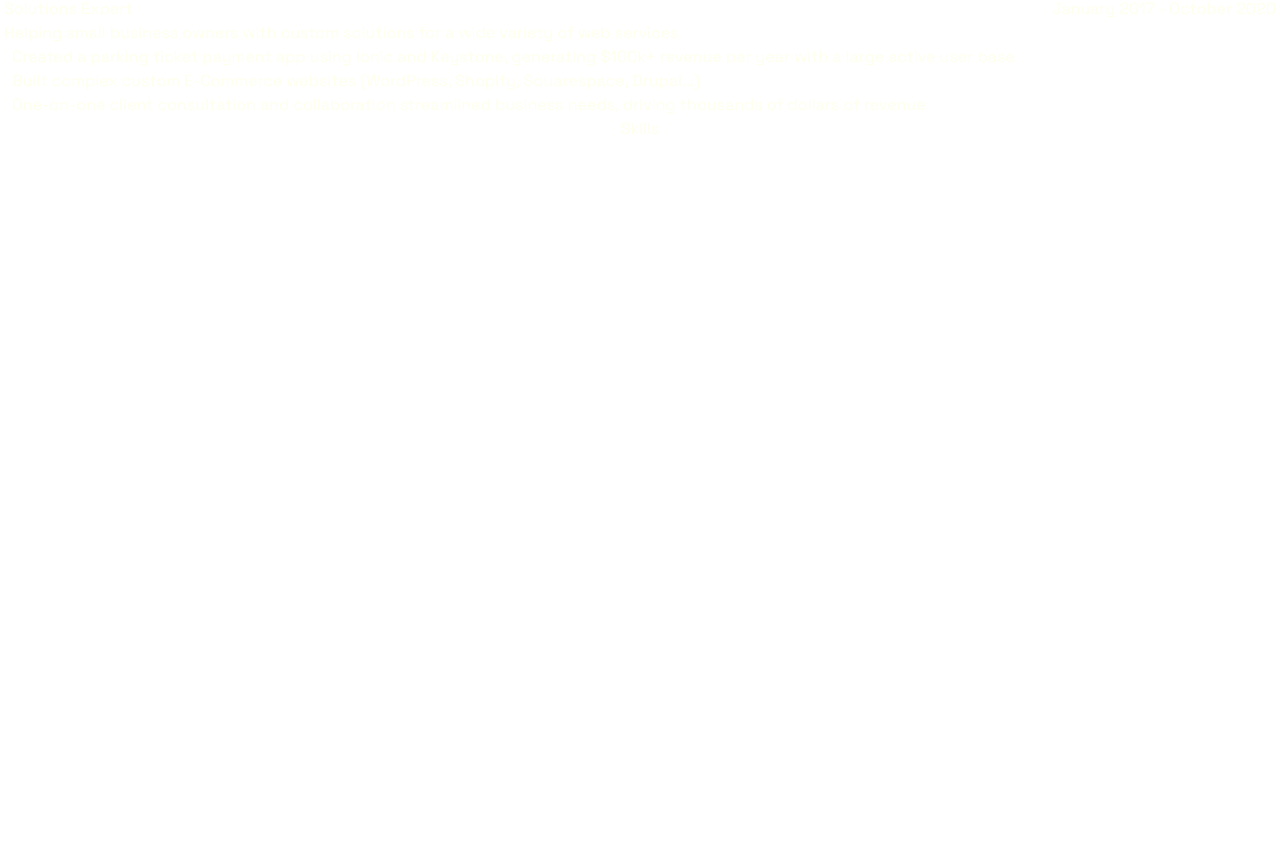
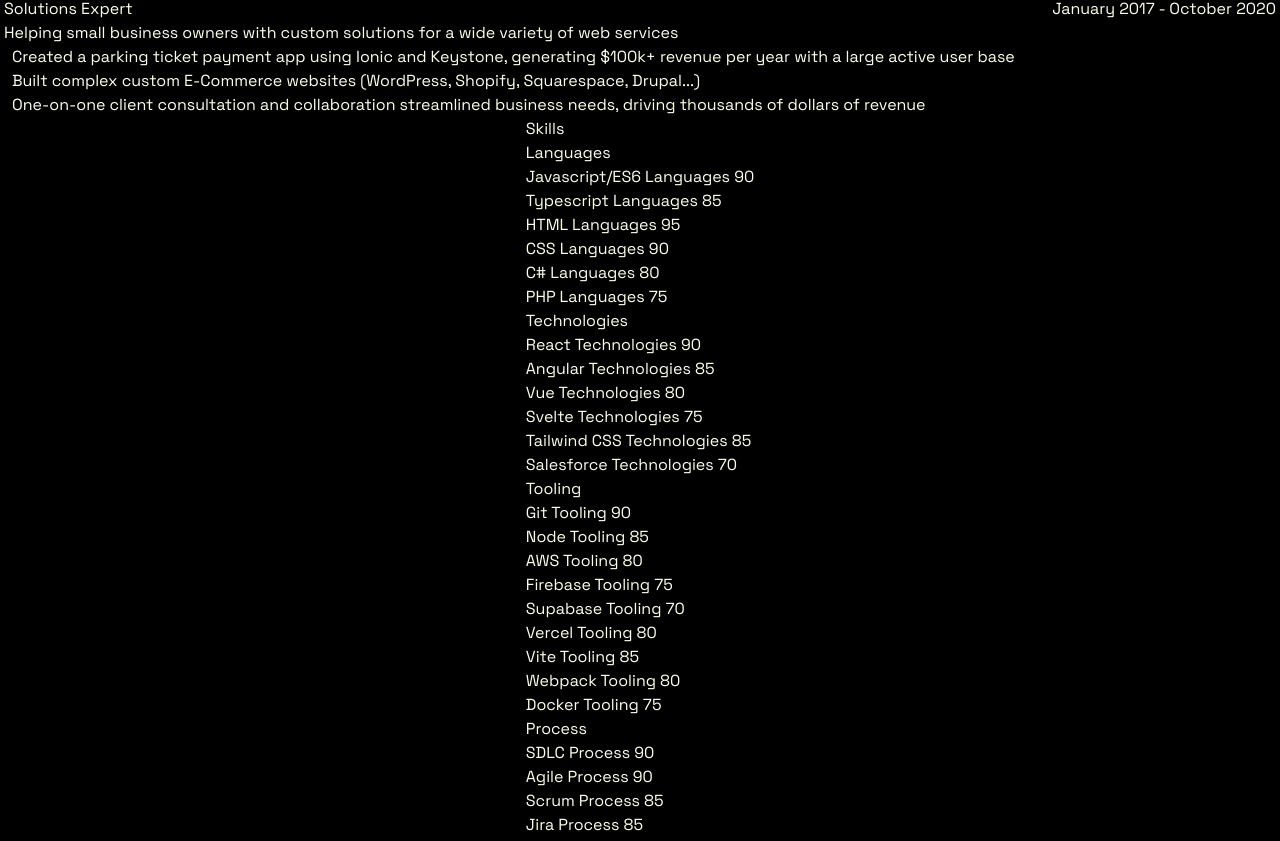
Before and after one commit to bencohendev/homepage, a SvelteKit app: page /resume in a window 1280 px wide. Shown: the part 1075-1916 px from the top of the page. Before the commit the page ends 1216 px from the top, so only its background shows below. Built offline with nearby package versions, Linux system fonts and the light colour scheme.

Commit message:
basic skill content

```diff
--- a/src/routes/+layout.svelte
+++ b/src/routes/+layout.svelte
@@ -8,7 +8,7 @@
 	let { data, children }: { data: LayoutData; children: Snippet } = $props();
 </script>
 
-<main class="bg-black h-lvh p-1 font-grotesk">
+<main class="bg-black h-full p-1 font-grotesk">
 	<div class="flex px-8 py-2">
 		<div class="flex w-full flex-col gap-3">
 			<Header sections={data.sections} />
--- a/src/routes/resume/+page.svelte
+++ b/src/routes/resume/+page.svelte
@@ -1,8 +1,9 @@
 <script>
-	import Job from './components/job/Job.svelte';
+	import Job from './components/Job.svelte';
+	import Skills from './components/Skills.svelte';
 
 	let { data } = $props();
-	const { jobs } = data;
+	const { jobs, skills } = data;
 </script>
 
 <div class="flex flex-col items-center justify-center text-home-cream">
@@ -16,5 +17,8 @@
 	</section>
 	<section>
 		<h2>Skills</h2>
+		<div>
+			<Skills {skills} />
+		</div>
 	</section>
 </div>
--- a/src/routes/resume/+page.ts
+++ b/src/routes/resume/+page.ts
@@ -7,6 +7,12 @@ export type Job = {
 	date: string;
 	subhead: string;
 	bullets: Array<BulletPoint>;
+};
+
+export type TSkill = {
+	name: string;
+	category: 'Languages' | 'Technologies' | 'Tooling' | 'Process';
+	level: number;
 };
 
 type BulletPoint = {
@@ -149,8 +155,137 @@ const jobs: Array<Job> = [
 	},
 ];
 
+const skills: Array<TSkill> = [
+	{
+		name: 'Javascript/ES6',
+		category: 'Languages',
+		level: 90,
+	},
+	{
+		name: 'Typescript',
+		category: 'Languages',
+		level: 85,
+	},
+	{
+		name: 'HTML',
+		category: 'Languages',
+		level: 95,
+	},
+	{
+		name: 'CSS',
+		category: 'Languages',
+		level: 90,
+	},
+	{
+		name: 'C#',
+		category: 'Languages',
+		level: 80,
+	},
+	{
+		name: 'PHP',
+		category: 'Languages',
+		level: 75,
+	},
+	{
+		name: 'React',
+		category: 'Technologies',
+		level: 90,
+	},
+	{
+		name: 'Angular',
+		category: 'Technologies',
+		level: 85,
+	},
+	{
+		name: 'Vue',
+		category: 'Technologies',
+		level: 80,
+	},
+	{
+		name: 'Svelte',
+		category: 'Technologies',
+		level: 75,
+	},
+	{
+		name: 'Tailwind CSS',
+		category: 'Technologies',
+		level: 85,
+	},
+	{
+		name: 'Salesforce',
+		category: 'Technologies',
+		level: 70,
+	},
+	{
+		name: 'Git',
+		category: 'Tooling',
+		level: 90,
+	},
+	{
+		name: 'Node',
+		category: 'Tooling',
+		level: 85,
+	},
+	{
+		name: 'AWS',
+		category: 'Tooling',
+		level: 80,
+	},
+	{
+		name: 'Firebase',
+		category: 'Tooling',
+		level: 75,
+	},
+	{
+		name: 'Supabase',
+		category: 'Tooling',
+		level: 70,
+	},
+	{
+		name: 'Vercel',
+		category: 'Tooling',
+		level: 80,
+	},
+	{
+		name: 'Vite',
+		category: 'Tooling',
+		level: 85,
+	},
+	{
+		name: 'Webpack',
+		category: 'Tooling',
+		level: 80,
+	},
+	{
+		name: 'Docker',
+		category: 'Tooling',
+		level: 75,
+	},
+	{
+		name: 'SDLC',
+		category: 'Process',
+		level: 90,
+	},
+	{
+		name: 'Agile',
+		category: 'Process',
+		level: 90,
+	},
+	{
+		name: 'Scrum',
+		category: 'Process',
+		level: 85,
+	},
+	{
+		name: 'Jira',
+		category: 'Process',
+		level: 85,
+	},
+];
+
 export const load: PageLoad = () => {
 	return {
 		jobs,
+		skills,
 	};
 };
--- a/src/routes/resume/components/job/Job.svelte
+++ b/src/routes/resume/components/Job.svelte
@@ -1,5 +1,5 @@
 <script lang="ts">
-	import type { Job } from '../../proxy+page';
+	import type { Job } from '../proxy+page';
 
 	export let job: Job;
 	const { company, title, link, date, subhead, bullets } = job;
--- /dev/null
+++ b/src/routes/resume/components/Skill.svelte
@@ -0,0 +1,14 @@
+<script lang="ts">
+	import type { TSkill } from '../proxy+page';
+
+	export let skill: TSkill;
+	const { name, category, level } = skill;
+</script>
+
+<section>
+	<div>
+		{name}
+		{category}
+		{level}
+	</div>
+</section>
--- /dev/null
+++ b/src/routes/resume/components/Skills.svelte
@@ -0,0 +1,37 @@
+<script lang="ts">
+	import type { TSkill } from '../proxy+page';
+	import Skill from './Skill.svelte';
+
+	export let skills: Array<TSkill>;
+	const languages = skills.filter((skill) => skill.category === 'Languages');
+	const technologies = skills.filter((skill) => skill.category === 'Technologies');
+	const tooling = skills.filter((skill) => skill.category === 'Tooling');
+	const process = skills.filter((skill) => skill.category === 'Process');
+</script>
+
+<section>
+	<div>
+		<h3>Languages</h3>
+		{#each languages as skill}
+			<Skill {skill} />
+		{/each}
+	</div>
+	<div>
+		<h3>Technologies</h3>
+		{#each technologies as skill}
+			<Skill {skill} />
+		{/each}
+	</div>
+	<div>
+		<h3>Tooling</h3>
+		{#each tooling as skill}
+			<Skill {skill} />
+		{/each}
+	</div>
+	<div>
+		<h3>Process</h3>
+		{#each process as skill}
+			<Skill {skill} />
+		{/each}
+	</div>
+</section>
```
